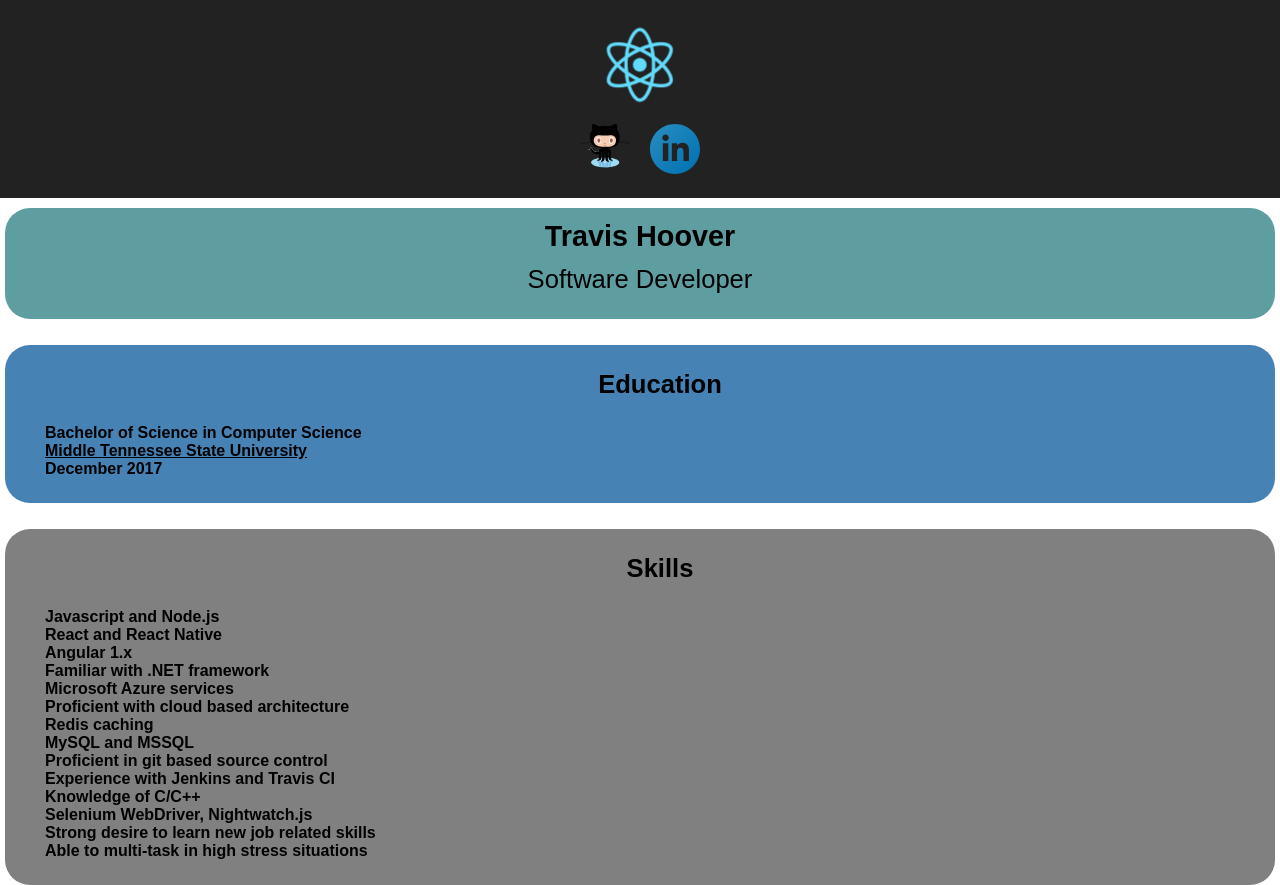
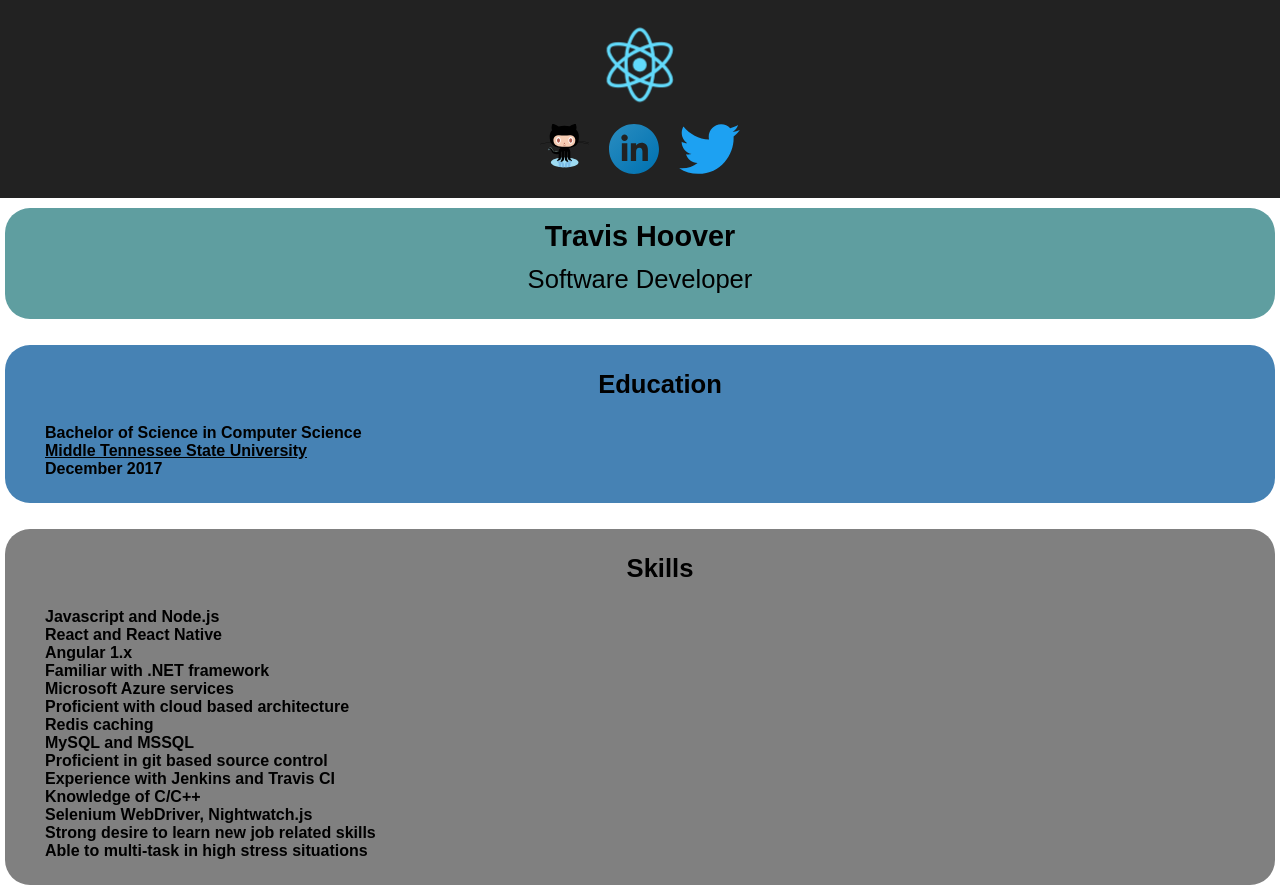
Before and after one commit to TravisHoover/react-resume, a React (Create React App) app: page / in a window 1280 px wide. Built offline with nearby package versions, Linux system fonts and the light colour scheme.

Commit message:
Added Twitter account and changed html title.

```diff
--- a/public/index.html
+++ b/public/index.html
@@ -19,7 +19,7 @@
       work correctly both with client-side routing and a non-root public URL.
       Learn how to configure a non-root public URL by running `npm run build`.
     -->
-    <title>React App</title>
+    <title>Travis Hoover</title>
   </head>
   <body>
     <noscript>
--- a/src/App.js
+++ b/src/App.js
@@ -5,6 +5,7 @@ import data from './data';
 import logo from './logo.svg';
 import github from './github.svg'
 import linkedin from './linkedin.svg';
+import twitter from './twitter.svg';
 import './App.css';
 
 class App extends Component {
@@ -22,6 +23,9 @@ class App extends Component {
             <a href={data.ContactInfo.linkedIn_url}>
               <img src={linkedin} className="App-altLogo" alt="linkedIn"/>
             </a>
+	          <a href={data.ContactInfo.twitter_url}>
+		          <img src={twitter} className="App-altLogo" alt="twitter"/>
+	          </a>
           </div>
         </header>
         <Header className="App-intro"/>
--- a/src/data.json
+++ b/src/data.json
@@ -8,7 +8,8 @@
     "phone_number": "931.205.3666",
     "email_address": "traviskhoover@gmail.com",
     "linkedIn_url": "https://www.linkedin.com/in/travis-hoover",
-    "github_url": "https://github.com/TravisHoover"
+    "github_url": "https://github.com/TravisHoover",
+    "twitter_url": "https://twitter.com/traviskhoover"
   },
   "About": {
     "title": "About"
```
Also changed, not shown: src/twitter.svg (added), 1 other file (tests, documents, lock files or other folders).
